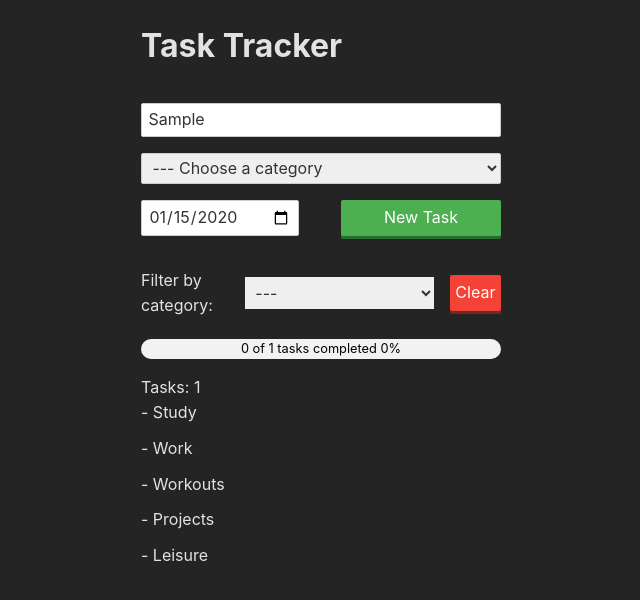
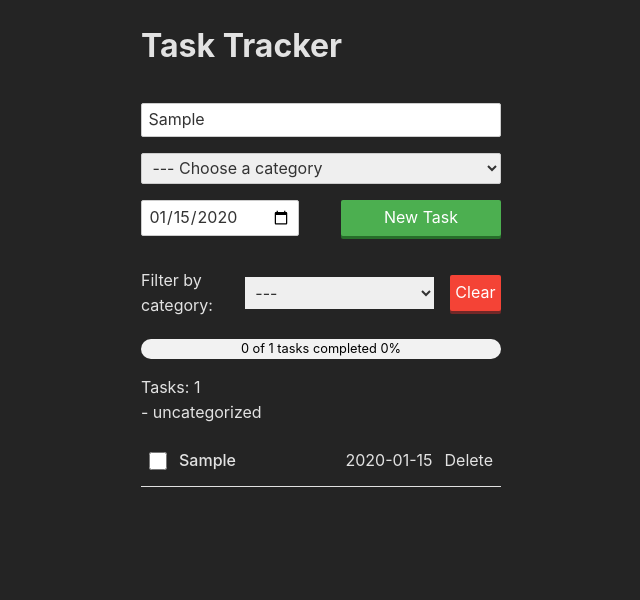
Before and after one commit to rodrigoronin/react-task-tracker, a React (Vite) app: page / in a window 1280 px wide. Both pictures are taken after typing "Sample", "2020-01-15" into the empty fields and a click on the button "New Task". Shown: the top 600 px of the page, without its empty margins (319-959 px from the left). Built offline with nearby package versions, Linux system fonts and the light colour scheme.

Commit message:
fix: now the category 'uncategorized' is working as intended

```diff
--- a/src/App.tsx
+++ b/src/App.tsx
@@ -24,7 +24,7 @@ const App: React.FC = () => {
       complete: false,
     };
 
-    if (tasks.length && tasks.find((task) => task.title === newTask.title)) {
+    if (tasks.length && tasks.find((task) => (task.title === newTask.title && task.category === newTask.category))) {
       throw new Error("Task already exists");
     }
 
@@ -129,7 +129,7 @@ const App: React.FC = () => {
 
         <p>Tasks: {tasks.length}</p>
 
-        <TaskList getTasksList={getTasksList} toggleTaskCompletion={toggleTaskCompletion} deleteTask={deleteTask} />
+        <TaskList tasks={getTasksList} toggleTaskCompletion={toggleTaskCompletion} deleteTask={deleteTask} />
 
       </div>
     </div>
--- a/src/components/TaskList/TaskList.tsx
+++ b/src/components/TaskList/TaskList.tsx
@@ -13,23 +13,21 @@ type DeleteTask = {
 }
 
 const TaskList = (
-    {getTasksList, toggleTaskCompletion, deleteTask}:
-    {getTasksList: GetTasksList, toggleTaskCompletion: ToggleTaskCompletion, deleteTask: DeleteTask}
+    {tasks, toggleTaskCompletion, deleteTask}:
+    {tasks: GetTasksList, toggleTaskCompletion: ToggleTaskCompletion, deleteTask: DeleteTask}
   ) => {
 
-  const categoriesList: string[] = ['Study', 'Work', 'Workouts', 'Projects', 'Leisure'];
-
-  const categoriesSet = new Set(getTasksList().map((task) => task.category));
+  const categoriesSet = new Set(tasks().map((task: Task) => task.category));
   const uniqueCategories = Array.from(categoriesSet);
 
   return (
     <>
-      {categoriesList.map((category) => (
+      {uniqueCategories.map((category: string) => (
         <>
           <span>{`- ${category}`}</span>
 
           <ul className="task-list">
-            {getTasksList().filter((task) => task.category === category).map((task) => (
+            {tasks().filter((task) => task.category === category).map((task) => (
               <>
                 <li key={task.id} className={`task-item ${task.complete ? "task-complete" : ""}`}>
                   <div className="task-details">
```
